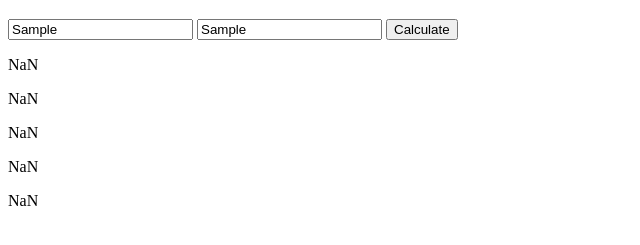
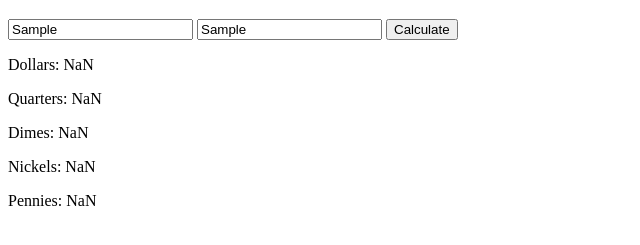
Before and after one commit to Maddiemcampbell/web102ChangeCalc, a website: page index.html in a window 1280 px wide. Both pictures are taken after typing "Sample", "Sample" into the empty fields and a click on the button "Calculate". Shown: the part 61-306 px from the top of the page, without its empty margins (0-640 px from the left). Drawn offline with Linux system fonts and the light colour scheme.

Commit message:
html populating

```diff
--- a/index.html
+++ b/index.html
@@ -5,17 +5,15 @@
     <title>Change Calculator</title>
   </head>
   <body>
-    <!-- Write your markup here -->
     <h1>Change Calculator</h1>
     <input id="amount-due" placeholder="Amount due for sale"></input>
     <input id="amount-received" placeholder="Amount received"></input>
     <button id="calculate-change" onClick="handleClickEvent()">Calculate</button>
-    <p id="dollars-output">Dollars Output</p>
-    <p id="quarters-output">Quarters</p>
-    <p id="dimes-output">Dimes</p>
-    <p id="nickels-output">Nickels</p>
-    <p id="pennies-output">Pennies</p>
-    <!-- Don't forget to add your <script> tag here -->
+    <p id="dollars-output"></p>
+    <p id="quarters-output"></p>
+    <p id="dimes-output"></p>
+    <p id="nickels-output"></p>
+    <p id="pennies-output"></p>
     <script src="main.js" charset="utf-8"></script>
   </body>
 </html>
--- a/main.js
+++ b/main.js
@@ -2,7 +2,6 @@ function handleClickEvent(){
     var received = document.getElementById("amount-received").value;
     var due = document.getElementById("amount-due").value;
     var change = received - due;
-
 
     dollars = Math.floor(change/1);
     change = (change % 1).toFixed(2);
@@ -19,10 +18,9 @@ function handleClickEvent(){
     pennies = Math.floor(change/.01);
     change = (change % .01).toFixed(2);
 
-
-    document.getElementById("dollars-output").innerText = dollars;
-    document.getElementById("quarters-output").innerText = quarters;
-    document.getElementById("dimes-output").innerText = dimes;
-    document.getElementById("nickels-output").innerText = nickels;
-    document.getElementById("pennies-output").innerText = pennies;
+    document.getElementById("dollars-output").innerHTML = 'Dollars: ' + dollars;
+    document.getElementById("quarters-output").innerHTML = 'Quarters: ' + quarters;
+    document.getElementById("dimes-output").innerText = 'Dimes: ' +dimes;
+    document.getElementById("nickels-output").innerText = 'Nickels: ' +nickels;
+    document.getElementById("pennies-output").innerText = 'Pennies: ' +pennies;
 }
```
